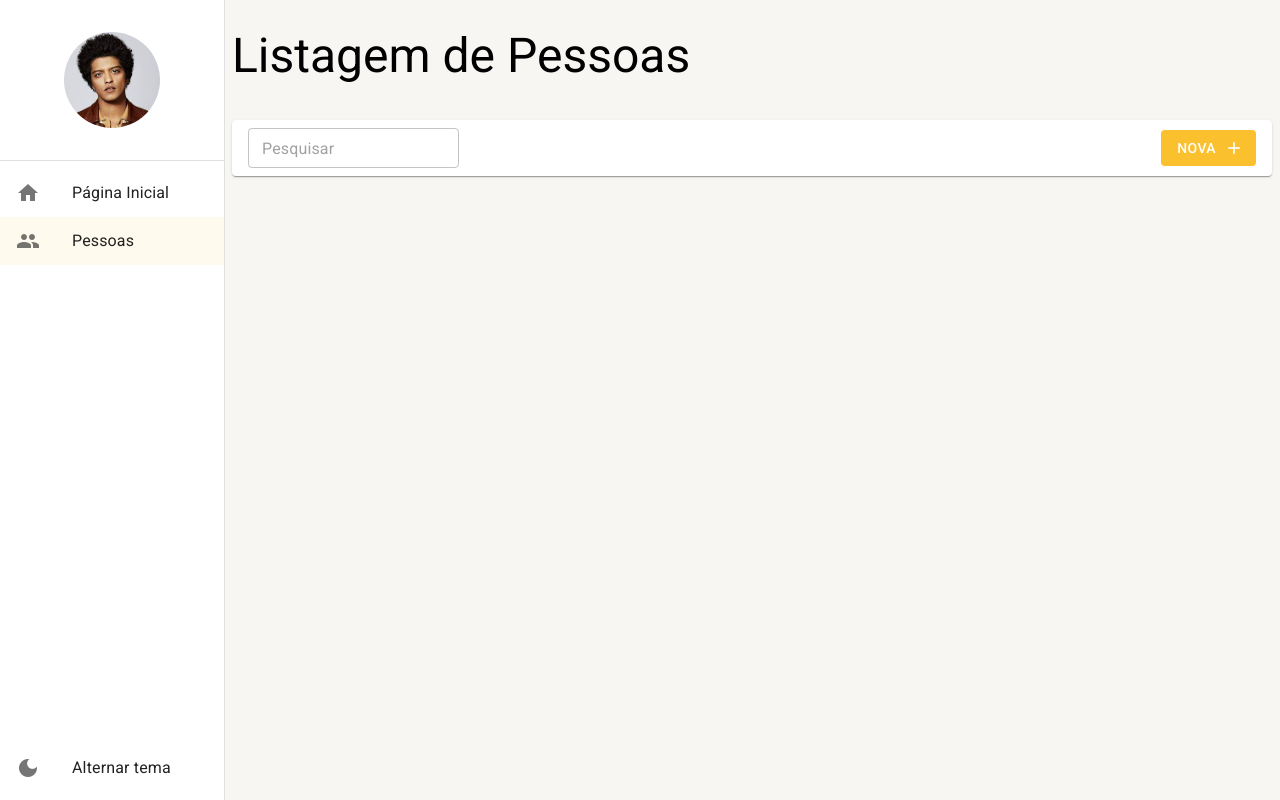
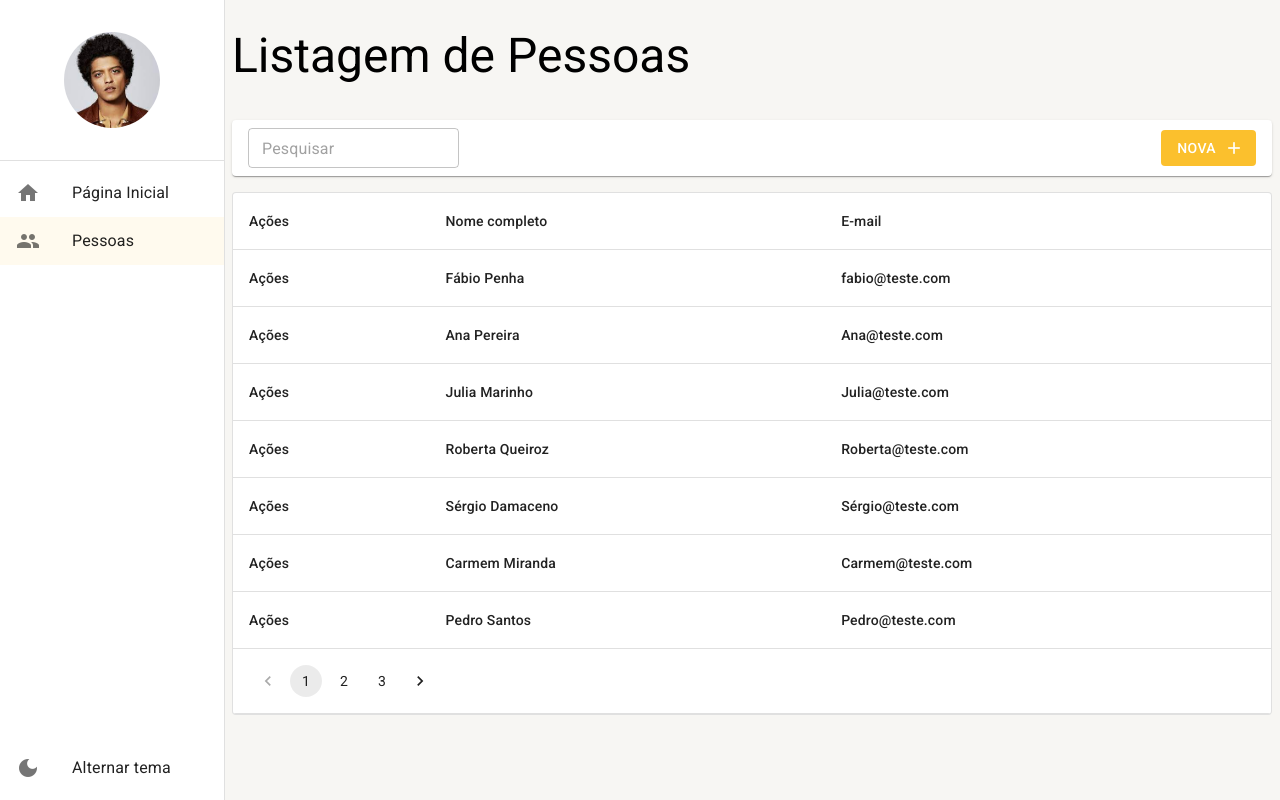
Before and after one commit to fabiopenha/react-mui-typescript, a React (Create React App) app: page /pessoas in a window 1280 px wide. Built offline with nearby package versions, Linux system fonts and the light colour scheme; data requests are answered from the project's data file.

Commit message:
feat: listagem e paginação de pessoas

```diff
--- a/mock/database.json
+++ b/mock/database.json
@@ -5,6 +5,91 @@
             "email": "fabio@teste.com",
             "cidadeId": 1,
             "nomeCompleto": "Fábio Penha"
+        },
+        {
+            "id": 2,
+            "email": "Ana@teste.com",
+            "cidadeId": 1,
+            "nomeCompleto": "Ana Pereira"
+        },
+        {
+            "id": 3,
+            "email": "Julia@teste.com",
+            "cidadeId": 1,
+            "nomeCompleto": "Julia Marinho"
+        },
+        {
+            "id": 4,
+            "email": "Roberta@teste.com",
+            "cidadeId": 1,
+            "nomeCompleto": "Roberta Queiroz"
+        },
+        {
+            "id": 5,
+            "email": "Sérgio@teste.com",
+            "cidadeId": 1,
+            "nomeCompleto": "Sérgio Damaceno"
+        },
+        {
+            "id": 6,
+            "email": "Carmem@teste.com",
+            "cidadeId": 1,
+            "nomeCompleto": "Carmem Miranda"
+        },
+        {
+            "id": 7,
+            "email": "Pedro@teste.com",
+            "cidadeId": 1,
+            "nomeCompleto": "Pedro Santos"
+        },
+        {
+            "id": 8,
+            "email": "Manuel@teste.com",
+            "cidadeId": 1,
+            "nomeCompleto": "Manuel Joaquim"
+        },
+        {
+            "id": 9,
+            "email": "Jeremias@teste.com",
+            "cidadeId": 1,
+            "nomeCompleto": "Jeremias Antunes"
+        },
+        {
+            "id": 10,
+            "email": "Cesar@teste.com",
+            "cidadeId": 1,
+            "nomeCompleto": "César Augusto"
+        },
+        {
+            "id": 11,
+            "email": "Felipe@teste.com",
+            "cidadeId": 1,
+            "nomeCompleto": "Felipe Medeiros"
+        },
+        {
+            "id": 12,
+            "email": "Zico@teste.com",
+            "cidadeId": 1,
+            "nomeCompleto": "Zico Quintanilha"
+        },
+        {
+            "id": 13,
+            "email": "Suely@teste.com",
+            "cidadeId": 1,
+            "nomeCompleto": "Suely Marques"
+        },
+        {
+            "id": 14,
+            "email": "Stefani@teste.com",
+            "cidadeId": 1,
+            "nomeCompleto": "Stefani Britto"
+        },
+        {
+            "id": 15,
+            "email": "Carlos@teste.com",
+            "cidadeId": 1,
+            "nomeCompleto": "Carlos Manoel"
         }
+
     ]
 }
--- a/src/pages/pessoas/ListagemDePessoas.tsx
+++ b/src/pages/pessoas/ListagemDePessoas.tsx
@@ -1,31 +1,47 @@
-import { useEffect, useMemo } from 'react';
+import { LinearProgress, Pagination, Paper, Table, TableBody, TableCell, TableContainer, TableFooter, TableHead, TableRow } from '@mui/material';
+import { useEffect, useMemo, useState } from 'react';
 import { useSearchParams } from 'react-router-dom';
 import { FerramentasDaListagem } from '../../shared/components';
+import { Enviroment } from '../../shared/environment';
 import { useDebounce } from '../../shared/hooks';
 import { LayoutBaseDePagina } from '../../shared/layouts';
-import { PessoasService } from '../../shared/services/api/pessoas/PessoasService';
+import { IListagemPessoa, PessoasService } from '../../shared/services/api/pessoas/PessoasService';
 
 export const ListagemDePessoas: React.FC = () => {
   const [searchParams, setSearchParams] = useSearchParams();
-  const { debounce }= useDebounce(3000, false);
+  const { debounce }= useDebounce();
+
+  const [rows, setRows] =useState<IListagemPessoa[]>();
+  const [totalCount, setTotalCount] =useState(0);
+  const [isLoading, setIsLoading] =useState(true);
 
   const busca = useMemo(() => {
     return searchParams.get('busca') || '';
   }, [searchParams]);
 
+  const pagina = useMemo(() => {
+    return Number(searchParams.get('pagina') || '1');
+  }, [searchParams]);
+
+
   useEffect(() => {
+    setIsLoading(true);
 
     debounce(() => {
-      PessoasService.getAll(1, busca)
+      PessoasService.getAll(pagina, busca)
         .then((result) => {
+          setIsLoading(false);
           if(result instanceof Error) {
             alert(result.message);
           } else {
             console.log(result);
+
+            setTotalCount(result.totalCount);
+            setRows(result.data);
           }
         });
     });
-  }, [busca]);
+  }, [busca, pagina]);
 
   return (
     <LayoutBaseDePagina
@@ -36,10 +52,61 @@ export const ListagemDePessoas: React.FC = () => {
           textoBotaoNovo="Nova"
           textoDaBusca={busca}
           aoMudarTextoDeBusca={(texto) =>
-            setSearchParams({ busca: texto }, { replace: true })
+            setSearchParams({ busca: texto, pagina: '1' }, { replace: true })
           }
         />
       }
-    ></LayoutBaseDePagina>
+    >
+      <TableContainer component={Paper} variant="outlined" sx={{ m: 1, width: 'auto' }}>
+        <Table>
+          <TableHead>
+            <TableRow>
+              <TableCell>Ações</TableCell>
+              <TableCell>Nome completo</TableCell>
+              <TableCell>E-mail</TableCell>
+            </TableRow>
+
+            {rows?.map(row => (
+              <TableRow key={row.id}>
+                <TableCell>Ações</TableCell>
+                <TableCell>{row.nomeCompleto}</TableCell>
+                <TableCell>{row.email}</TableCell>
+              </TableRow>
+            ))}
+
+          </TableHead>
+          <TableBody>
+
+          </TableBody>
+
+          {totalCount === 0 && !isLoading &&(
+            <caption>{Enviroment.LISTAGEM_VAZIA}</caption>
+          )}
+
+          <TableFooter>
+            {isLoading && (
+              <TableRow>
+                <TableCell colSpan={3}>
+                  <LinearProgress variant='indeterminate'/>
+                </TableCell>
+              </TableRow>
+            )}
+
+            {(totalCount > 0 && Enviroment.LIMITE_DE_LINHAS) &&(
+              <TableRow>
+                <TableCell colSpan={3}>
+                  <Pagination
+                    page={pagina}
+                    count={Math.ceil(totalCount / Enviroment.LIMITE_DE_LINHAS)}
+                    onChange={(_, newPage) => setSearchParams({ busca, pagina: newPage.toString() }, { replace: true }) }
+                  />
+                </TableCell>
+              </TableRow>
+            )}
+
+          </TableFooter>
+        </Table>
+      </TableContainer>
+    </LayoutBaseDePagina>
   );
 };
--- a/src/shared/environment/index.ts
+++ b/src/shared/environment/index.ts
@@ -2,7 +2,7 @@ export const Enviroment= {
   /**
   *  Define a quantidade de linhas a ser carregada por padrão nas listagens
   */
-  LIMITE_DE_LINHAS: 10,
+  LIMITE_DE_LINHAS: 7,
   /**
   *  Placeholder exibido nas inputs
   */
--- a/src/shared/services/api/pessoas/PessoasService.ts
+++ b/src/shared/services/api/pessoas/PessoasService.ts
@@ -2,14 +2,14 @@ import { Enviroment } from './../../../environment';
 
 import { Api } from '../axios-config';
 
-interface ILisyagemPessoa {
+export interface IListagemPessoa {
     id: number;
     email: string;
     cidadeId: number;
     nomeCompleto: string;
 }
 
-interface IDetalhePessoa {
+export interface IDetalhePessoa {
     id: number;
     email: string;
     cidadeId: number;
@@ -17,7 +17,7 @@ interface IDetalhePessoa {
 }
 
 type TPessoasComTotalCount = {
-    data: ILisyagemPessoa[];
+    data: IListagemPessoa[];
     totalCount: number;
 }
 
```
